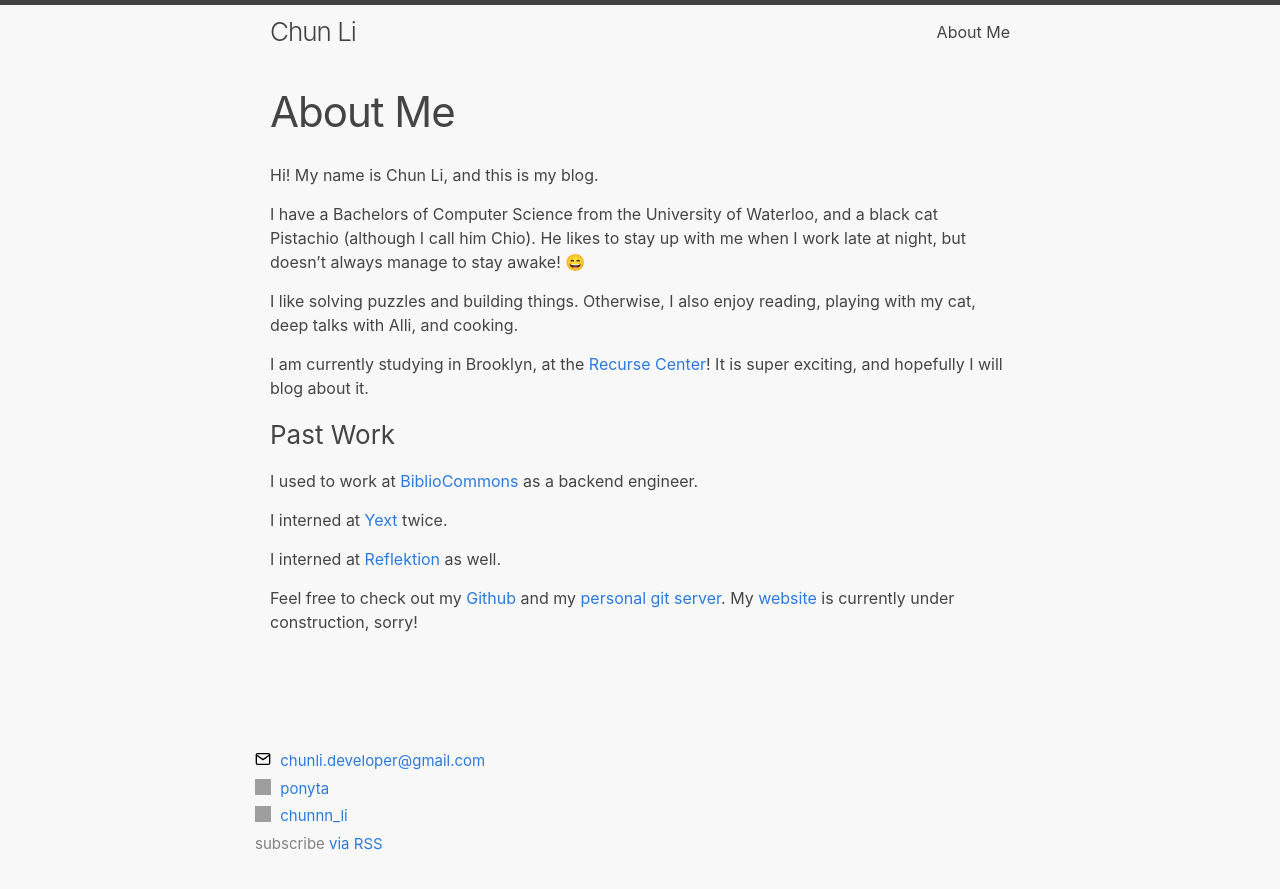
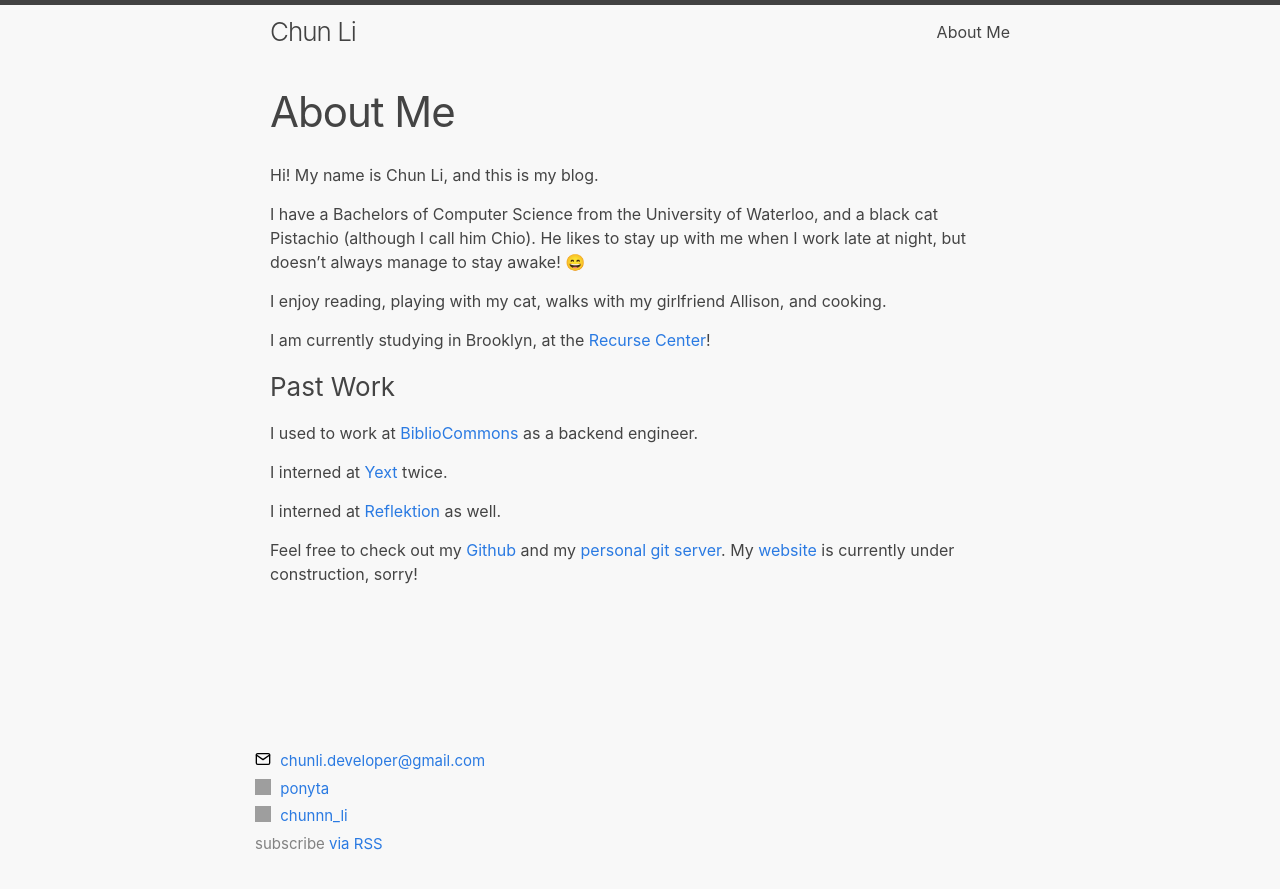
Before and after one commit to ponyta/ponyta.github.io, a Jekyll site: the page built from about.md, in a window 1280 px wide. Shown: the top 889 px of the page. Built offline with Jekyll 4.4.1, drawn with Linux system fonts in a browser that asks for light colours; emoji names are drawn with the system emoji font; grey boxes are pictures that could not be loaded.

Commit message:
Edit about page

```diff
--- a/about.md
+++ b/about.md
@@ -11,12 +11,9 @@ and a black cat Pistachio (although I call him Chio). He likes to stay up
 with me when I work late at night, but doesn't always manage to stay
 awake! :smile:
 
-I like solving puzzles and building things. Otherwise, I also enjoy
-reading, playing with my cat, deep talks with Alli, and cooking.
+I enjoy reading, playing with my cat, walks with my girlfriend Allison, and cooking.
 
-I am currently studying in Brooklyn, at the [Recurse
-Center](https://www.recurse.com)! It is super exciting, and hopefully
-I will blog about it.
+I am currently studying in Brooklyn, at the [Recurse Center](https://www.recurse.com)!
 
 ### Past Work
 
```
